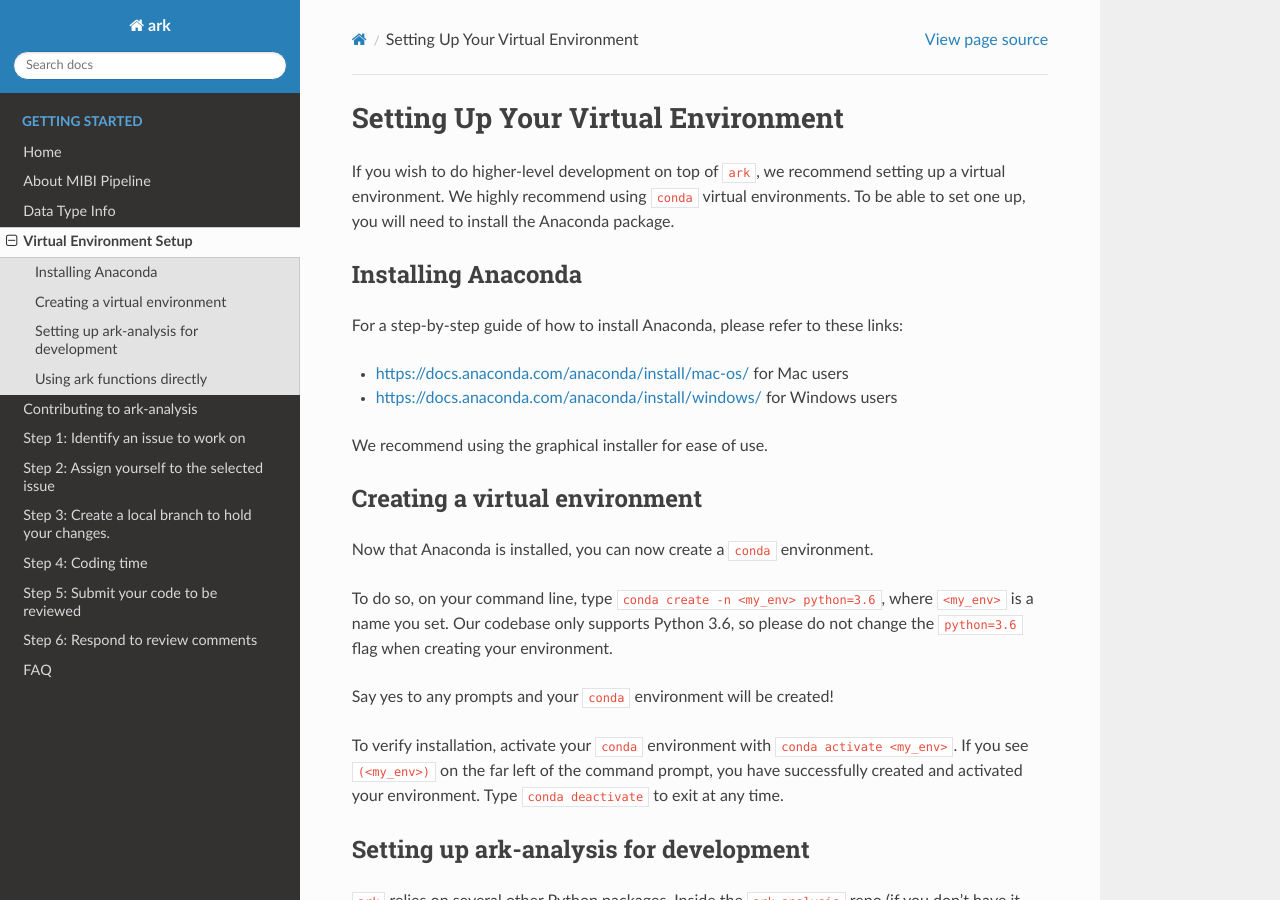
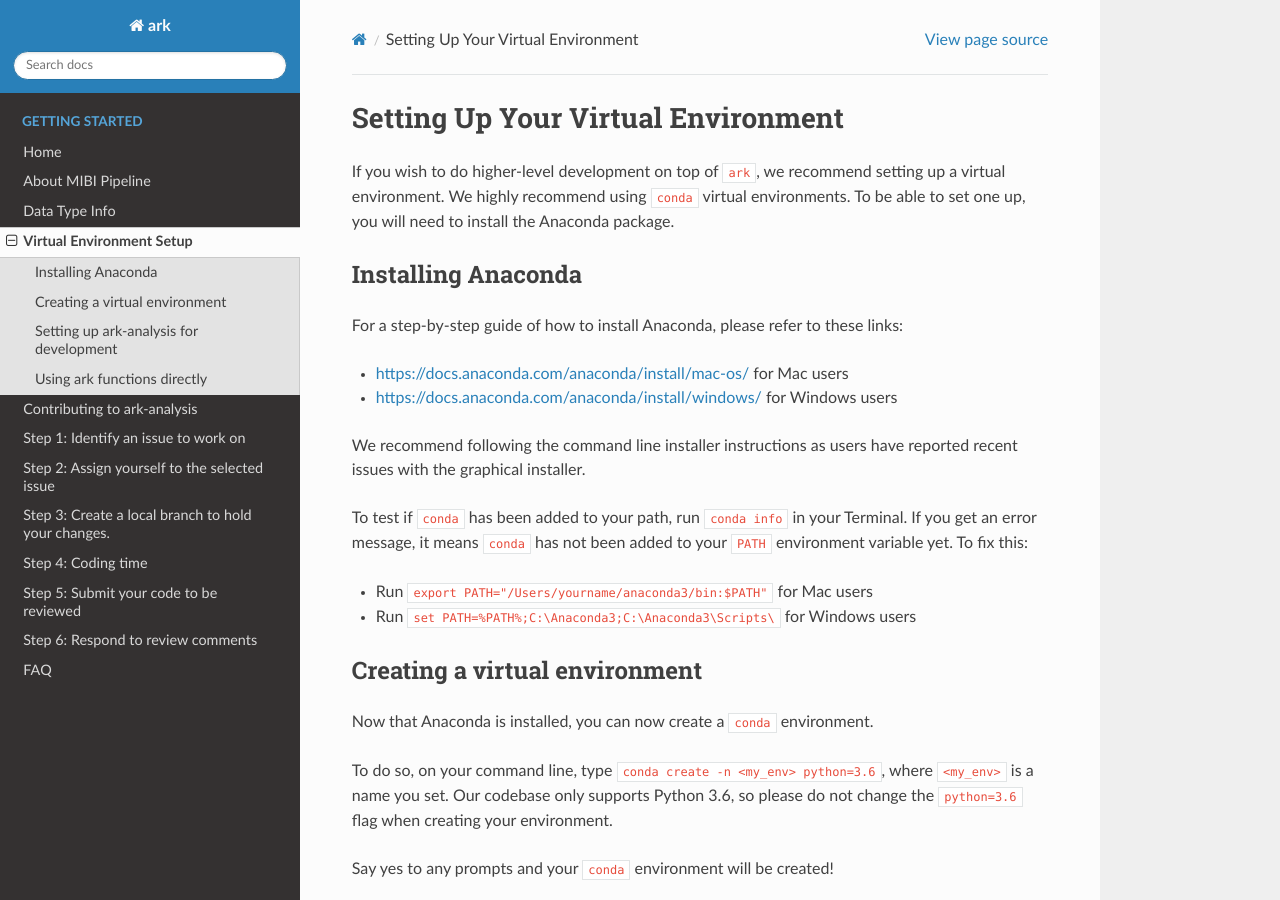
Before and after one commit to angelolab/ark-analysis, a Sphinx documentation site: the page built from docs/_rtd/virtualenv.md, in a window 1280 px wide and 900 px high. Built offline with Sphinx 7.4.7 and the Read the Docs theme 2.0.0, drawn with Linux system fonts in a browser that asks for light colours; pages that are not in the unit, such as notebooks, are missing from menus.

Commit message:
Update virtualenv.md to address recent issues with conda installation

```diff
--- a/docs/_rtd/virtualenv.md
+++ b/docs/_rtd/virtualenv.md
@@ -8,7 +8,11 @@
 * https://docs.anaconda.com/anaconda/install/mac-os/ for Mac users
 * https://docs.anaconda.com/anaconda/install/windows/ for Windows users
 
-We recommend using the graphical installer for ease of use.
+We recommend following the command line installer instructions as users have reported recent issues with the graphical installer.
+
+To test if `conda` has been added to your path, run `conda info` in your Terminal. If you get an error message, it means `conda` has not been added to your `PATH` environment variable yet. To fix this:
+* Run `export PATH="/Users/yourname/anaconda3/bin:$PATH"` for Mac users
+* Run `set PATH=%PATH%;C:\Anaconda3;C:\Anaconda3\Scripts\` for Windows users
 
 ### Creating a virtual environment
 
```
